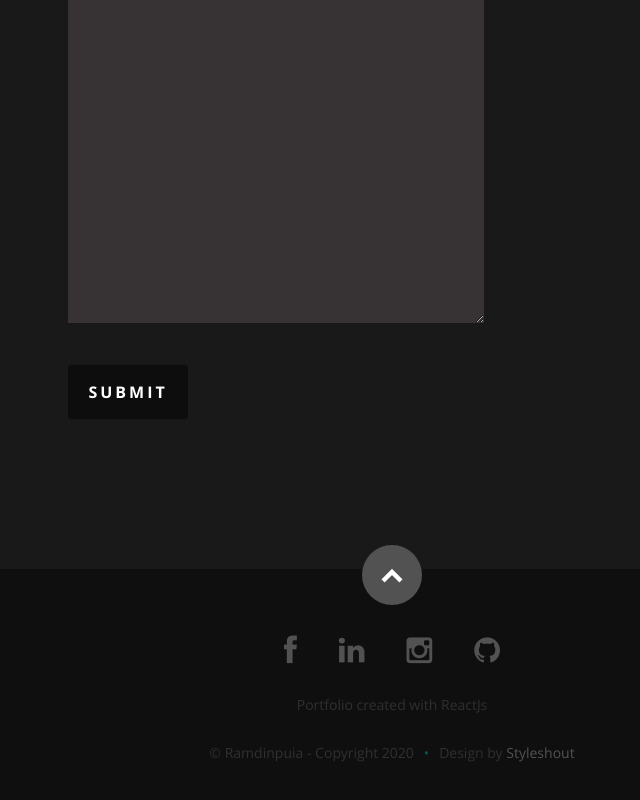
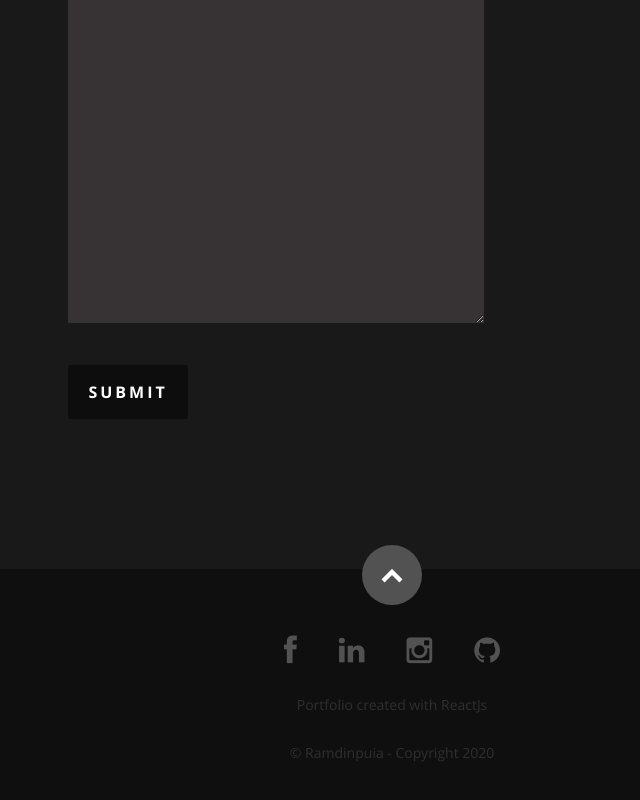
Before and after one commit to Ramdinpuia29/MyPortfolio, a React (Create React App) app: page / in a window 1280 px wide. Shown: the part 2818-3618 px from the top of the page, without its empty margins (248-888 px from the left). Built offline with nearby package versions, Linux system fonts and the light colour scheme.

Commit message:
Update Footer.js

```diff
--- a/src/Components/Footer.js
+++ b/src/Components/Footer.js
@@ -24,7 +24,6 @@ class Footer extends Component {
 
            <ul className="copyright">
               <li>&copy; Ramdinpuia - Copyright 2020</li>
-              <li>Design by <a title="Styleshout" href="http://www.styleshout.com/">Styleshout</a></li>
            </ul>
 
         </div>
```
